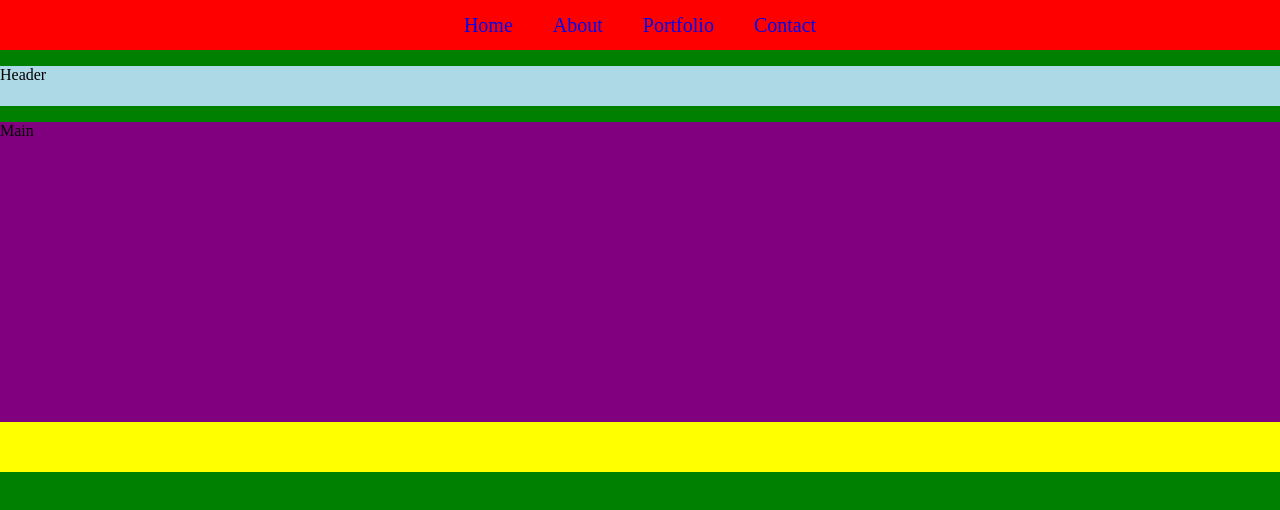
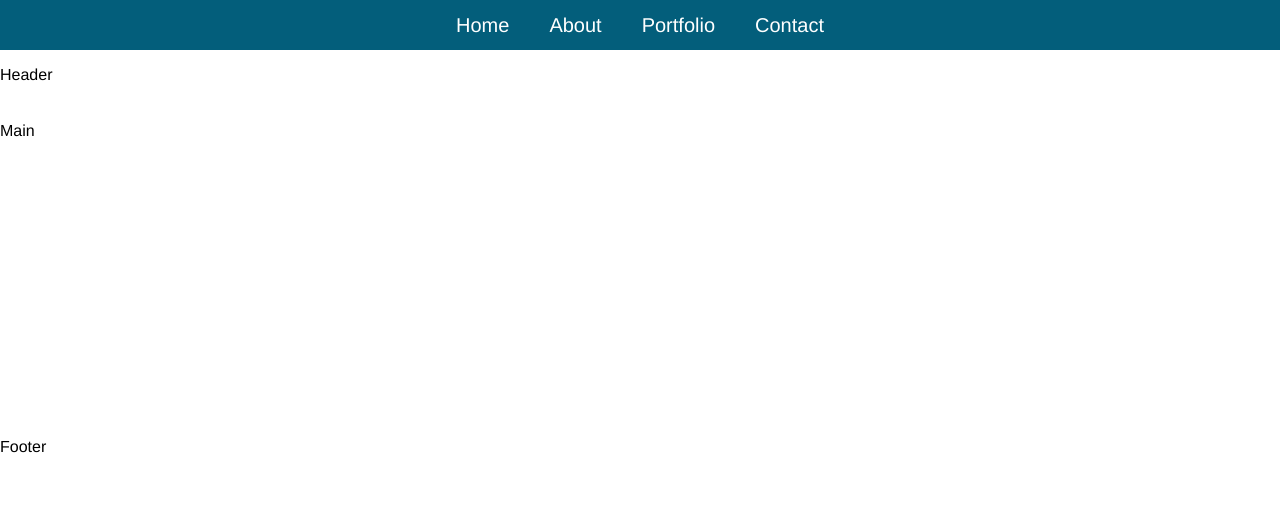
Before and after one commit to parasyte/dandelion, a plain HTML site: page index.html in a window 1280 px wide. Drawn offline with Linux system fonts and the light colour scheme.

Commit message:
color removal
removed annoying colors, switched font family.

```diff
--- a/index.html
+++ b/index.html
@@ -27,6 +27,7 @@
     </div>
 
     <footer class="footer-wrapper">
+        <p>Footer</p>
     </footer>
 
 </body>
--- a/stylesheet/style.css
+++ b/stylesheet/style.css
@@ -1,4 +1,5 @@
 html {
+    font-family: Helvetica, Arial, sans-serif;
     margin: 0;
     height: 100%;
 }
@@ -8,7 +9,6 @@ html a {
 }
 
 .body-wrapper {
-    background: green;
     margin: 0;
 }
 
@@ -17,7 +17,7 @@ html a {
 }
 
 .nav-wrapper {
-    background: red;
+    background: #035E7B;
     height: 50px;
     display: flex;
     justify-content: center;
@@ -30,19 +30,17 @@ html a {
     padding: 1em;
     font-size: 20px;
     font-weight: 100;
+    color: white;
 }
 
 .header-wrapper {
-    background: lightblue;
     height: 40px;
 }
 
 .main-wrapper {
-    background: purple;
     height: 300px;
 }
 
 .footer-wrapper {
-    background: yellow;
     height: 50px;
 }
```
